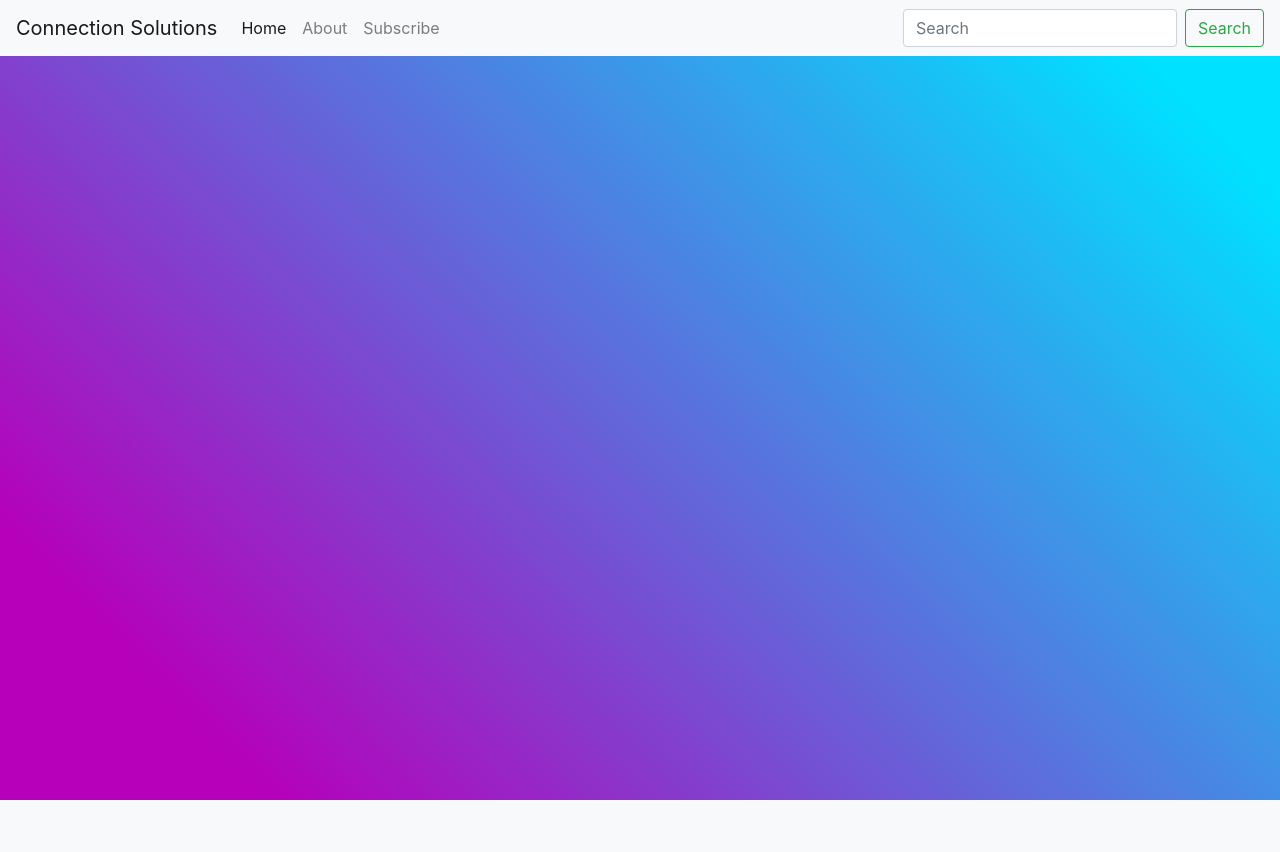
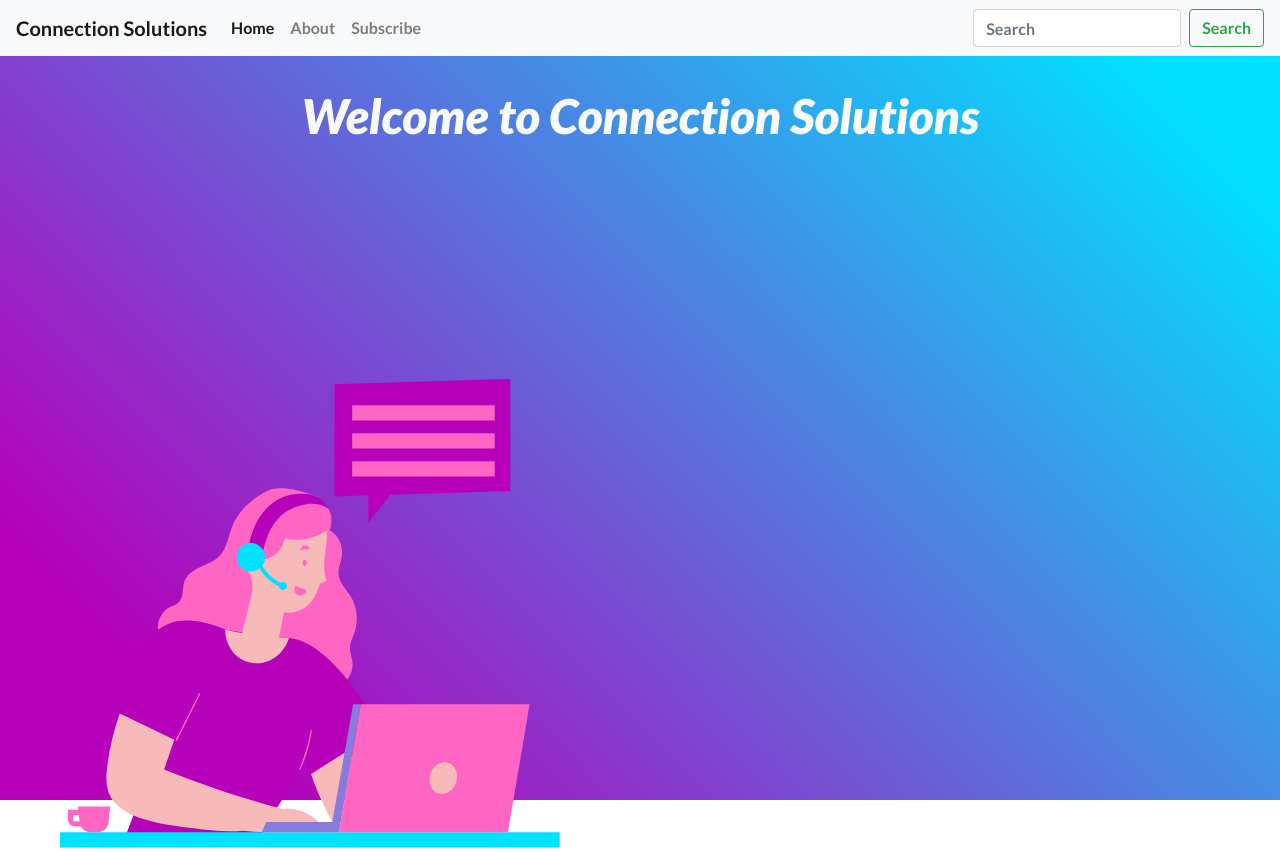
Before and after one commit to JGjumpshot/ROI, a Flask app: page / in a window 1280 px wide. Before the commit the page ends 800 px from the top, so only its background shows below. Run offline with Flask 2, Linux system fonts and the light colour scheme.

Commit message:
updates - images and banner text

```diff
--- a/static/styles/styles.css
+++ b/static/styles/styles.css
@@ -1,6 +1,46 @@
+/* @import url('https://fonts.googleapis.com/css2?family=Lato:wght@700&display=swap'); */
+@import url('https://fonts.googleapis.com/css2?family=Lato:ital,wght@0,700;1,900&display=swap');
 body {
     width: 100vw;
     height: 100vh;
     background: linear-gradient(225.34deg, #00E0FF 9.53%, #B600BA 86.96%);
     background-repeat: no-repeat;
+    font-family: 'Lato', sans-serif;
 }
+
+#landing-page-image {
+    margin: 200px 10px 0px 60px;
+    position: absolute;
+}
+
+.banner-text {
+    position: relative;
+    display: flex;
+    align-items: center;
+    justify-content: center;
+    font-family: 'Lato', sans-serif;
+    font-size: 3em;
+    color: #f8f9fa;
+    font-style: italic;
+    /* opacity: 0; */
+    /* bottom: -200px; */
+    animation-name: appear;
+    animation-duration: 1s;
+    animation-timing-function: ease-out;
+}
+
+@keyframes appear {
+    0% {
+        opacity: 0;
+        bottom: -200px;
+    }
+
+    75% {
+        opacity: .50;
+    }
+
+    100% {
+        opacity: 1;
+        bottom: 0;
+    }
+}
--- a/templates/index.html
+++ b/templates/index.html
@@ -1,4 +1,5 @@
 {% extends 'base.html' %}
 {% block content %}
-
+<div class="banner-text">Welcome to Connection Solutions</div>
+<img id="landing-page-image" src="../static/images/RoiImage.png" alt="">
 {% endblock %}
```
Also changed, not shown: static/images/RoiImage.png (added).
